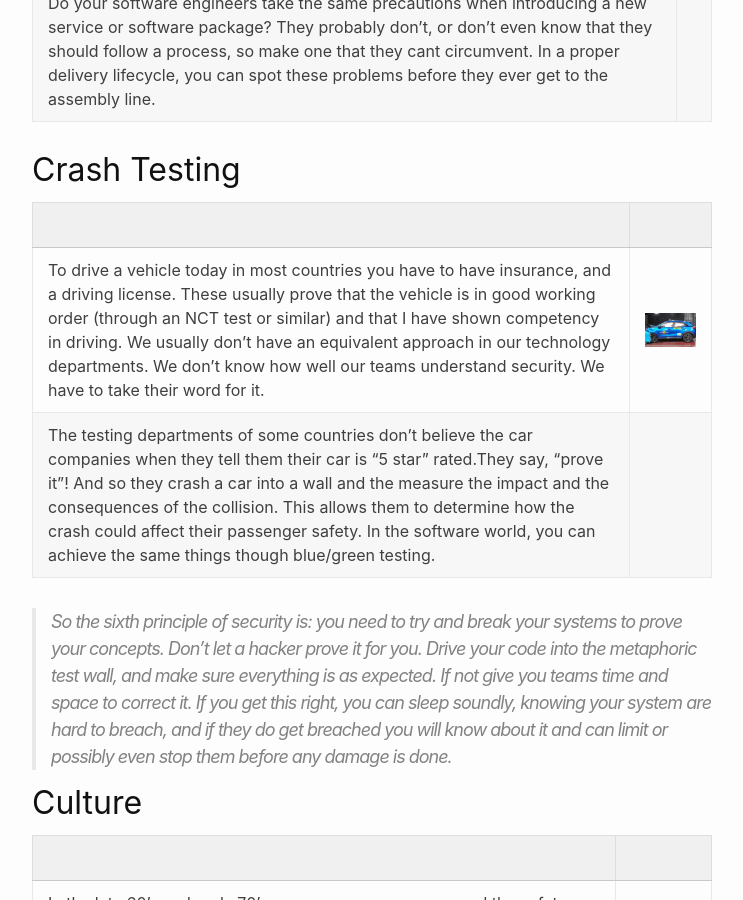
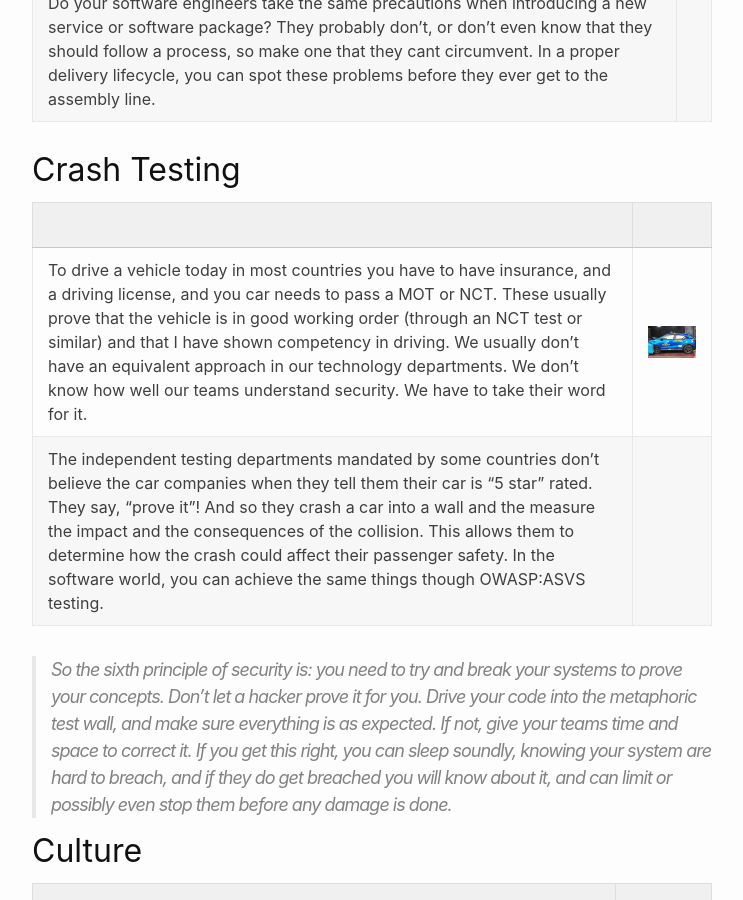
Before and after one commit to oktapath/oktapath.github.io, a Jekyll site: the page built from _posts/2020-10-22-security-why.markdown, in a window 1280 px wide and 900 px high, scrolled down 6206 px. Shown: the whole window, without its empty margins (268-1011 px from the left). Built offline with Jekyll 4.4.1, drawn with Linux system fonts in a browser that asks for light colours; nearby versions of some CDN libraries.

Commit message:
chnages to blue green metaphor

```diff
--- a/_posts/2020-10-22-security-why.markdown
+++ b/_posts/2020-10-22-security-why.markdown
@@ -104,10 +104,10 @@ You have hired a brand new junior engineer. He write 3 lines of code on his firs
 
 |      |       |
 |---------|-----------|
-| To drive a vehicle today in most countries you have to have insurance, and a driving license. These usually prove that the vehicle is in good working order (through an NCT test or similar) and that I have shown competency in driving. We usually don't have an equivalent approach in our technology departments. We don't know how well our teams understand security. We have to take their word for it. | ![Crash Testing](/assets/images/securityblogs/ncap.jpg) |
- | The testing departments of some countries don't believe the car companies when they tell them their car is "5 star" rated.They say, "prove it"! And so they crash a car into a wall and the measure the impact and the consequences of the collision. This allows them to determine how the crash could affect their passenger safety. In the software world, you can achieve the same things though blue/green testing. | |
+| To drive a vehicle today in most countries you have to have insurance, and a driving license, and you car needs to pass a MOT or NCT. These usually prove that the vehicle is in good working order (through an NCT test or similar) and that I have shown competency in driving. We usually don't have an equivalent approach in our technology departments. We don't know how well our teams understand security. We have to take their word for it. | ![Crash Testing](/assets/images/securityblogs/ncap.jpg) |
+ | The independent testing departments mandated by some countries don't believe the car companies when they tell them their car is "5 star" rated. They say, "prove it"! And so they crash a car into a wall and the measure the impact and the consequences of the collision. This allows them to determine how the crash could affect their passenger safety. In the software world, you can achieve the same things though OWASP:ASVS testing. | |
 
-> So the sixth principle of security is: you need to try and break your systems to prove your concepts. Don't let a hacker prove it for you. Drive your code into the metaphoric test wall, and make sure everything is as expected. If not give you teams time and space to correct it. If you get this right, you can sleep soundly, knowing your system are hard to breach, and if they do get breached you will know about it and can limit or possibly even stop them before any damage is done.
+> So the sixth principle of security is: you need to try and break your systems to prove your concepts. Don't let a hacker prove it for you. Drive your code into the metaphoric test wall, and make sure everything is as expected. If not, give your teams time and space to correct it. If you get this right, you can sleep soundly, knowing your system are hard to breach, and if they do get breached you will know about it, and can limit or possibly even stop them before any damage is done.
 
 ## Culture
 
```
Also changed, not shown: other parts of _posts/2020-10-22-security-why.markdown (+1 -1 lines).
